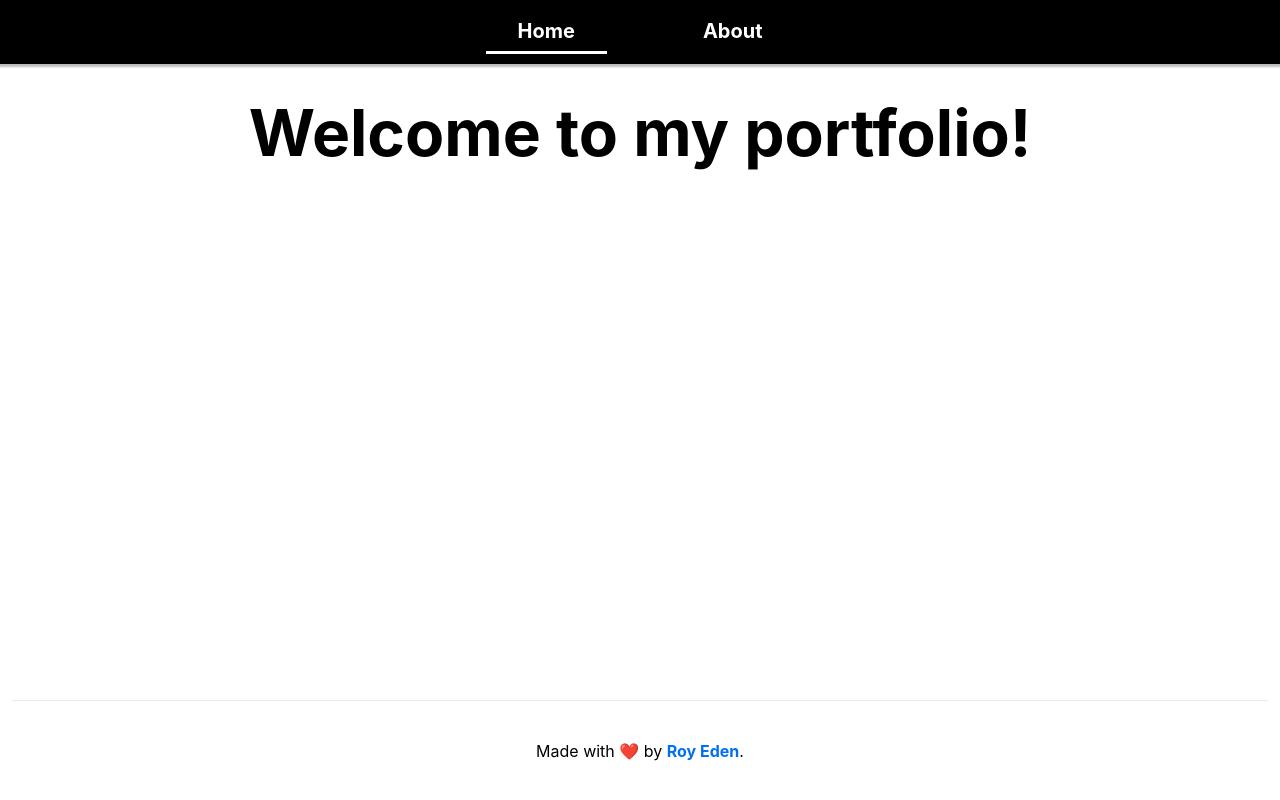
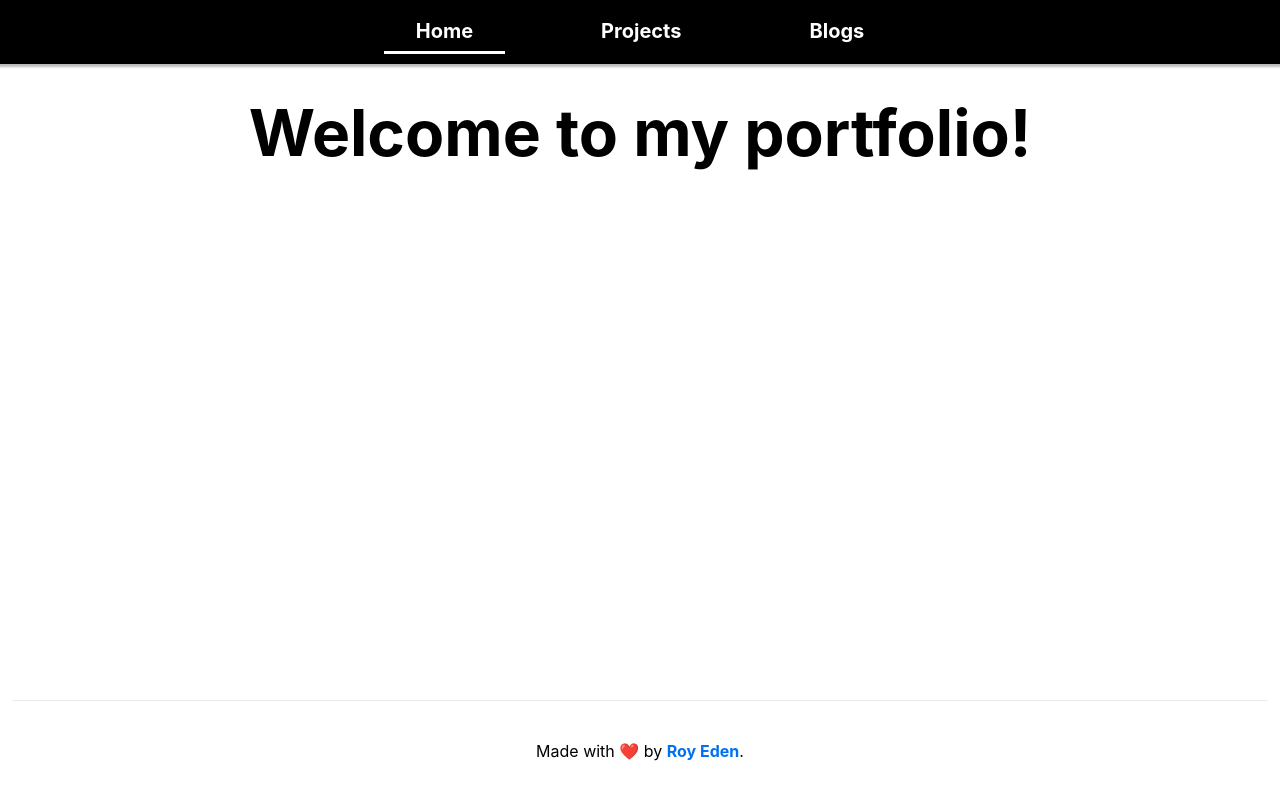
Before and after one commit to royeden/Portfolio, a Next.js app: page / in a window 1280 px wide. Built offline with nearby package versions, Linux system fonts and the light colour scheme; no server answers.

Commit message:
Added new pages

```diff
--- a/components/Layout.tsx
+++ b/components/Layout.tsx
@@ -17,8 +17,11 @@ function Layout({ children, page, title }: LayoutType): JSX.Element {
           <ActiveLink className="link" href="/">
             Home
           </ActiveLink>
-          <ActiveLink className="link" href="/about">
-            About
+          <ActiveLink className="link" href="/projects">
+            Projects
+          </ActiveLink>
+          <ActiveLink className="link" href="/blog">
+            Blogs
           </ActiveLink>
         </nav>
         <Head>
@@ -131,12 +134,14 @@ function Layout({ children, page, title }: LayoutType): JSX.Element {
         .appear {
           animation: appear 0.4s ease;
           flex: 1;
+          max-width: 100vw;
         }
 
         .container {
           align-items: center;
           display: flex;
           flex-direction: column;
+          max-width: 100vw;
           min-height: 100vh;
           padding: 6rem 0.75rem 0;
         }
@@ -198,6 +203,11 @@ function Layout({ children, page, title }: LayoutType): JSX.Element {
         }
 
         @media (max-width: 600px) {
+          .nav > :global(.link) {
+            font-size: 1rem;
+            margin: 0;
+          }
+
           .title {
             text-align: left;
             font-size: 3rem;
```
Also changed, not shown: pages/blog.tsx (added, +11 -0 lines), pages/projects.tsx (added, +11 -0 lines).
